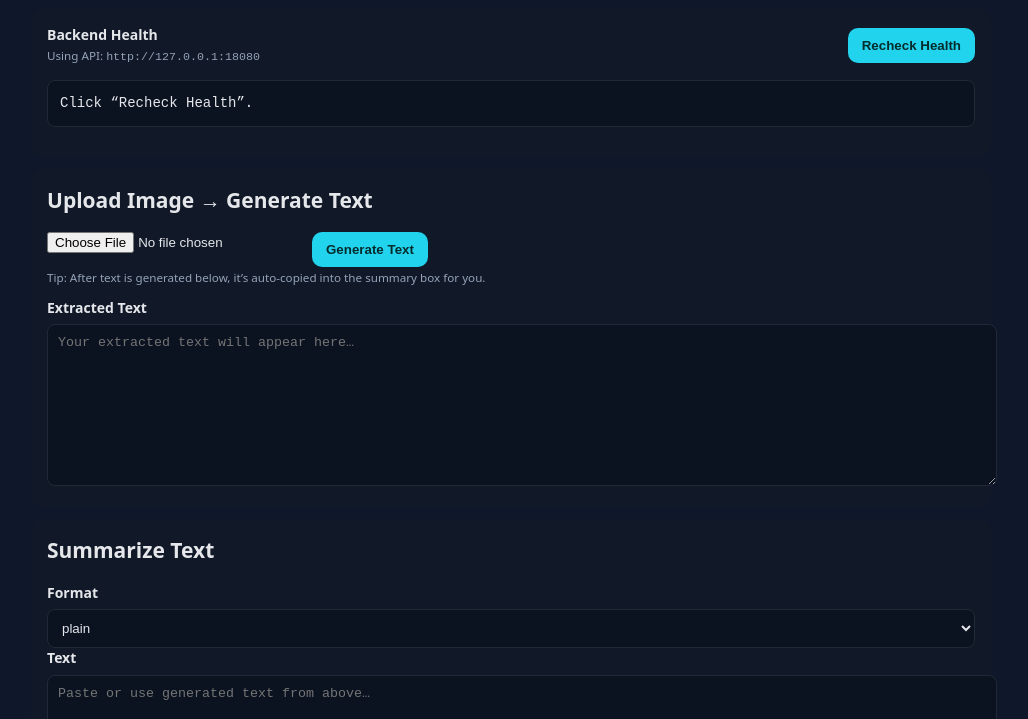
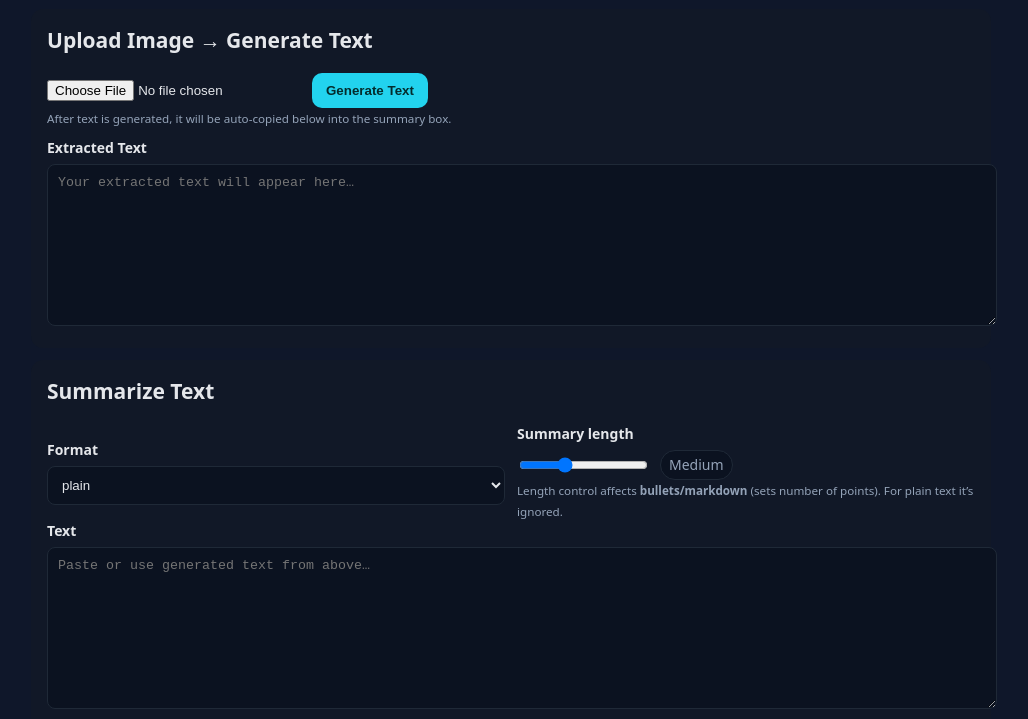
Before and after one commit to Xyberpunk/img2text-ui, a plain HTML site: page index.html in a window 1280 px wide. Shown: the part 64-783 px from the top of the page, without its empty margins (129-1157 px from the left). Drawn offline with Linux system fonts and the light colour scheme.

Commit message:
UI: remove health panel, add length slider (4 modes)

```diff
--- a/index.html
+++ b/index.html
@@ -37,6 +37,7 @@
         display: flex;
         gap: 12px;
         flex-wrap: wrap;
+        align-items: center;
       }
       label {
         display: block;
@@ -75,7 +76,16 @@
       small {
         color: var(--muted);
       }
-      code {
+      .sliderWrap {
+        display: flex;
+        gap: 10px;
+        align-items: center;
+      }
+      .pill {
+        background: #0b1220;
+        border: 1px solid #1f2937;
+        padding: 4px 8px;
+        border-radius: 999px;
         color: var(--muted);
       }
     </style>
@@ -84,24 +94,7 @@
     <div class="wrap">
       <h1>Image → Text → Summary</h1>
 
-      <!-- Health (kept, now uses a fixed API base) -->
-      <div class="card">
-        <div
-          class="row"
-          style="justify-content: space-between; align-items: center"
-        >
-          <div>
-            <strong>Backend Health</strong><br />
-            <small>Using API: <code id="apiDisplay"></code></small>
-          </div>
-          <div>
-            <button id="healthBtn">Recheck Health</button>
-          </div>
-        </div>
-        <pre id="healthOut">Click “Recheck Health”.</pre>
-      </div>
-
-      <!-- NEW: Upload image → generate text (OCR only) -->
+      <!-- Upload image → generate text (OCR only) -->
       <div class="card">
         <h2 style="margin-top: 0">Upload Image → Generate Text</h2>
         <div class="row">
@@ -109,8 +102,8 @@
           <button id="ocrBtn">Generate Text</button>
         </div>
         <small
-          >Tip: After text is generated below, it’s auto-copied into the summary
-          box for you.</small
+          >After text is generated, it will be auto-copied below into the
+          summary box.</small
         >
         <label style="margin-top: 10px">Extracted Text</label>
         <textarea
@@ -120,11 +113,12 @@
         ></textarea>
       </div>
 
-      <!-- Summarize text (unchanged, now fed by the OCR step above) -->
+      <!-- Summarize text (with length slider) -->
       <div class="card">
         <h2 style="margin-top: 0">Summarize Text</h2>
+
         <div class="row">
-          <div style="flex: 1">
+          <div style="flex: 1; min-width: 220px">
             <label>Format</label>
             <select id="fmt">
               <option value="plain">plain</option>
@@ -132,12 +126,26 @@
               <option value="markdown">markdown</option>
             </select>
           </div>
+
+          <div style="flex: 1; min-width: 260px">
+            <label>Summary length</label>
+            <div class="sliderWrap">
+              <input id="len" type="range" min="1" max="4" step="1" value="2" />
+              <span class="pill" id="lenLabel">Medium</span>
+            </div>
+            <small
+              >Length control affects <strong>bullets/markdown</strong> (sets
+              number of points). For plain text it’s ignored.</small
+            >
+          </div>
         </div>
+
         <label>Text</label>
         <textarea
           id="text"
           placeholder="Paste or use generated text from above…"
         ></textarea>
+
         <div class="row" style="margin-top: 8px">
           <button id="sumBtn">Summarize</button>
         </div>
@@ -156,8 +164,15 @@
     <script>
       const $ = (id) => document.getElementById(id);
       const API_BASE = (window.API_BASE || "").replace(/\/+$/, "");
-      $("apiDisplay").textContent = API_BASE;
 
+      // slider label + mapping
+      const lenMap = { 1: "Short", 2: "Medium", 3: "Long", 4: "Max" };
+      const pointsMap = { 1: 3, 2: 5, 3: 7, 4: 10 };
+      $("len").addEventListener("input", () => {
+        $("lenLabel").textContent = lenMap[$("len").value] || "Medium";
+      });
+
+      // helpers
       async function getJSON(url, opts) {
         const r = await fetch(url, opts);
         const t = await r.text();
@@ -170,18 +185,7 @@
         return d;
       }
 
-      // Health
-      $("healthBtn").onclick = async () => {
-        $("healthOut").textContent = "Loading…";
-        try {
-          const d = await getJSON(`${API_BASE}/health`);
-          $("healthOut").textContent = JSON.stringify(d, null, 2);
-        } catch (e) {
-          $("healthOut").textContent = "Error: " + e.message;
-        }
-      };
-
-      // OCR → generate text only
+      // OCR → generate text
       $("ocrBtn").onclick = async () => {
         const f = $("file").files[0];
         if (!f) {
@@ -198,8 +202,7 @@
           });
           const text = d && d.text ? d.text : "";
           $("ocrText").value = text || "(No text found)";
-          // also place it into the summary input for convenience
-          $("text").value = text;
+          $("text").value = text; // feed summarizer input
         } catch (e) {
           $("ocrText").value = "Error: " + e.message;
         }
@@ -209,9 +212,17 @@
       $("sumBtn").onclick = async () => {
         $("sumOut").textContent = "Summarizing…";
         try {
+          const fmt = $("fmt").value;
           const body = JSON.stringify({ text: $("text").value });
-          const fmt = encodeURIComponent($("fmt").value);
-          const d = await getJSON(`${API_BASE}/infer/text?fmt=${fmt}`, {
+
+          // Build URL; include &points only for bullets/markdown
+          let url = `${API_BASE}/infer/text?fmt=${encodeURIComponent(fmt)}`;
+          if (fmt === "bullets" || fmt === "markdown") {
+            const p = pointsMap[$("len").value] || 5;
+            url += `&points=${p}`;
+          }
+
+          const d = await getJSON(url, {
             method: "POST",
             headers: { "Content-Type": "application/json" },
             body,
```
